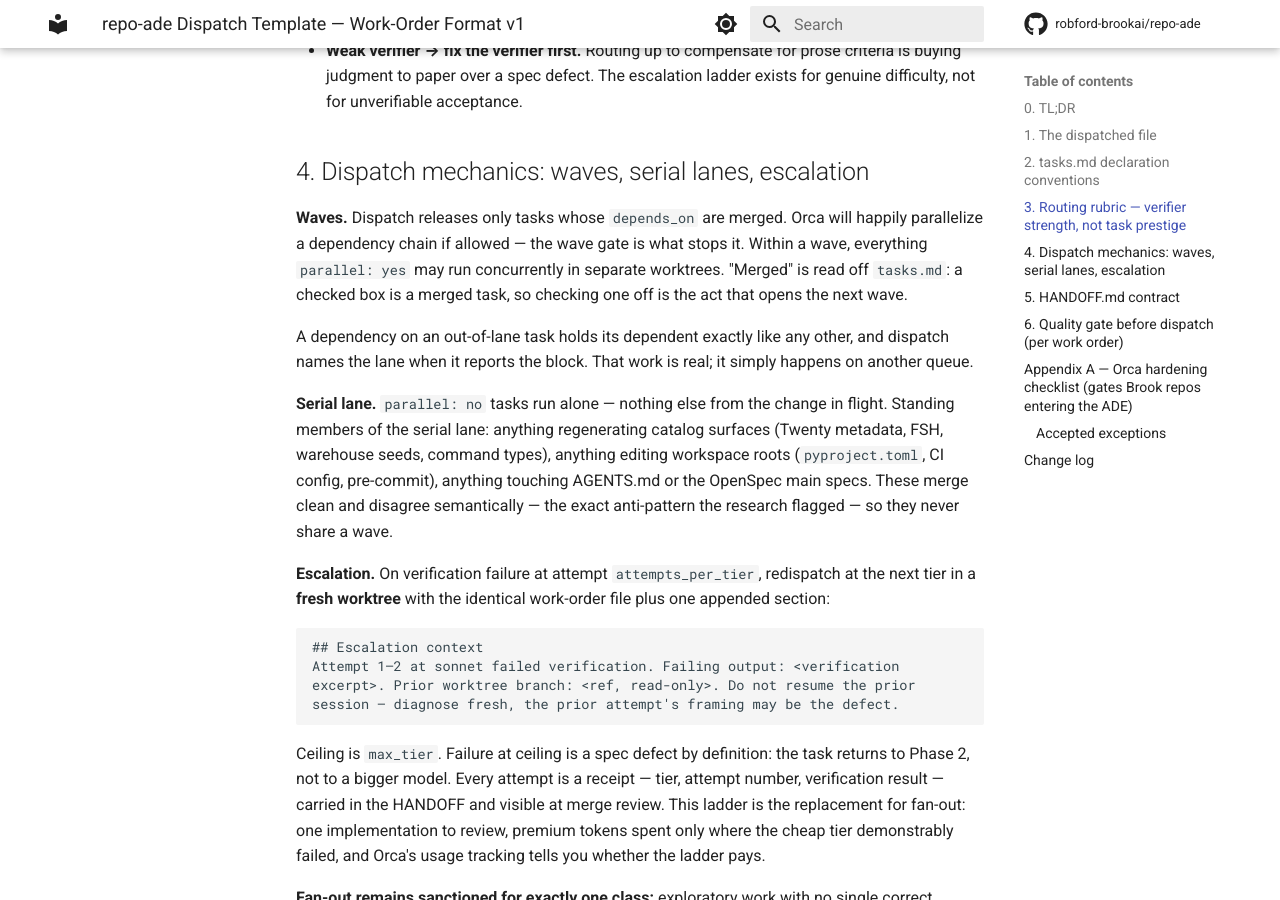
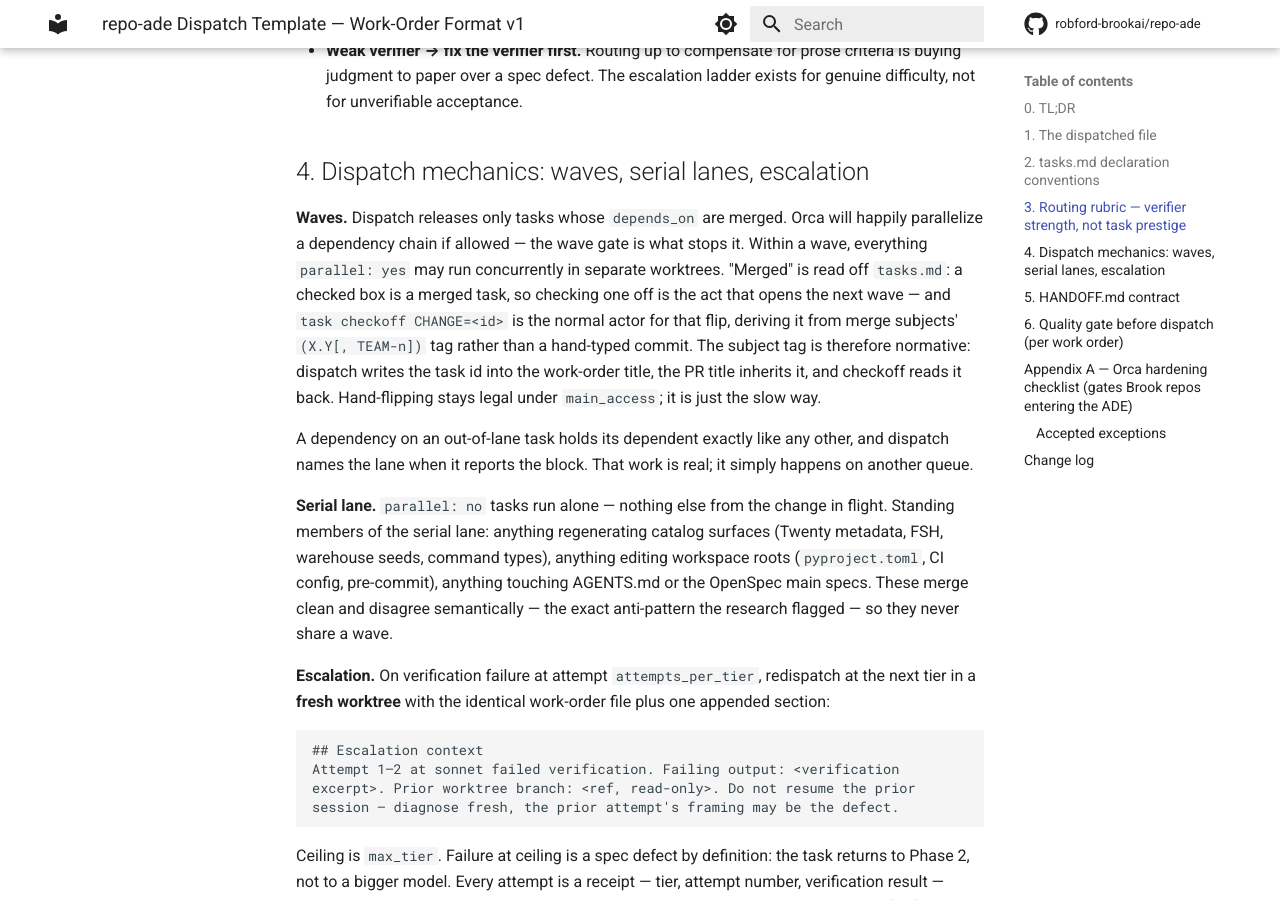
Before and after one commit to robford-brookai/pulse, an MkDocs documentation site: the page built from docs/process/dispatch-template.md, in a window 1280 px wide and 900 px high, scrolled down 3539 px. Built offline with MkDocs 1.6.1 and Material for MkDocs 9.7.7, drawn with Linux system fonts in a browser that asks for light colours; comment, search, counter and statistics services are not loaded.

Commit message:
docs(dispatch): task checkoff is the normal actor for the wave-opening flip (2.2)
Co-Authored-By: Claude Fable 5 <noreply@anthropic.com>
Claude-Session: https://claude.ai/code/session_01FYVLL4qFavoARdBJS8kxy9

```diff
--- a/docs/process/dispatch-template.md
+++ b/docs/process/dispatch-template.md
@@ -112,7 +112,7 @@ Two rules ride along:
 
 ## 4. Dispatch mechanics: waves, serial lanes, escalation
 
-**Waves.** Dispatch releases only tasks whose `depends_on` are merged. Orca will happily parallelize a dependency chain if allowed — the wave gate is what stops it. Within a wave, everything `parallel: yes` may run concurrently in separate worktrees. "Merged" is read off `tasks.md`: a checked box is a merged task, so checking one off is the act that opens the next wave.
+**Waves.** Dispatch releases only tasks whose `depends_on` are merged. Orca will happily parallelize a dependency chain if allowed — the wave gate is what stops it. Within a wave, everything `parallel: yes` may run concurrently in separate worktrees. "Merged" is read off `tasks.md`: a checked box is a merged task, so checking one off is the act that opens the next wave — and `task checkoff CHANGE=<id>` is the normal actor for that flip, deriving it from merge subjects' `(X.Y[, TEAM-n])` tag rather than a hand-typed commit. The subject tag is therefore normative: dispatch writes the task id into the work-order title, the PR title inherits it, and checkoff reads it back. Hand-flipping stays legal under `main_access`; it is just the slow way.
 
 A dependency on an out-of-lane task holds its dependent exactly like any other, and dispatch names the lane when it reports the block. That work is real; it simply happens on another queue.
 
```
Also changed, not shown: openspec/changes/workflow-v2-1-efficiency/tasks.md (+1 -1 lines).
